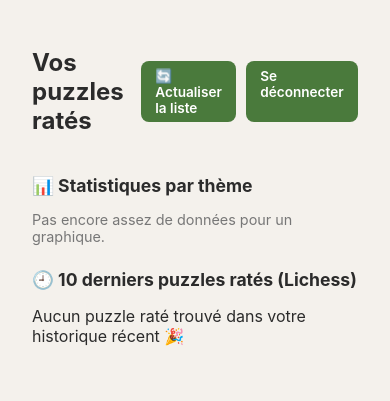
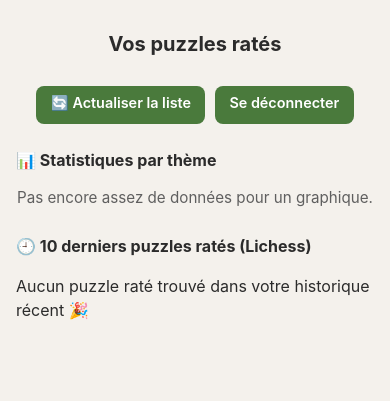
Before and after one commit to ycarissan/lichess_replay, a Flask app: template templates/puzzles.html in a window 390 px wide. Shown: the top 401 px of the page. Run offline with Flask 3, Linux system fonts and the light colour scheme; the template is opened without the code that fills it, so the values that code supplies are empty.

Commit message:
Améliorer la lisibilité (contraste WCAG AA, tailles de police)

```diff
--- a/static/style.css
+++ b/static/style.css
@@ -1,7 +1,11 @@
 * { box-sizing: border-box; }
 
+html { -webkit-text-size-adjust: 100%; }
+
 body {
-  font-family: -apple-system, "Segoe UI", Roboto, sans-serif;
+  font-family: -apple-system, "Segoe UI", Roboto, "Helvetica Neue", Arial, sans-serif;
+  font-size: 16px;
+  line-height: 1.5;
   background: #f4f1ec;
   color: #2b2b2b;
   margin: 0;
@@ -25,6 +29,8 @@ main {
 
 .topbar {
   display: flex;
+  flex-wrap: wrap;
+  gap: 0.8rem;
   justify-content: space-between;
   align-items: center;
   margin-bottom: 1.5rem;
@@ -41,14 +47,19 @@ h1 { font-size: 1.5rem; }
   text-decoration: none;
   font-weight: 600;
   margin-top: 1rem;
+  text-align: center;
+  /* zone tactile confortable sur mobile */
+  min-height: 44px;
+  line-height: 1.3;
 }
 
 .topbar-actions {
   display: flex;
+  flex-wrap: wrap;
   gap: 0.6rem;
 }
 
-.btn.small { padding: 0.4rem 0.9rem; font-size: 0.85rem; margin-top: 0; }
+.btn.small { padding: 0.5rem 0.9rem; font-size: 0.9rem; margin-top: 0; min-height: 38px; }
 .btn:hover { background: #3b6230; }
 
 .error {
@@ -62,8 +73,10 @@ h1 { font-size: 1.5rem; }
 
 .puzzle-card {
   display: flex;
+  flex-wrap: wrap;
   justify-content: space-between;
   align-items: center;
+  gap: 0.8rem;
   background: #fff;
   padding: 1rem 1.2rem;
   border-radius: 10px;
@@ -71,25 +84,27 @@ h1 { font-size: 1.5rem; }
   box-shadow: 0 1px 4px rgba(0,0,0,0.06);
 }
 
-.puzzle-info { display: flex; flex-direction: column; gap: 0.2rem; }
-.themes { color: #777; font-size: 0.85rem; }
+.puzzle-info { display: flex; flex-direction: column; gap: 0.2rem; min-width: 0; word-break: break-word; }
+.themes { color: #5f5f5f; font-size: 0.9rem; }
 
 .controls {
   display: flex;
+  flex-wrap: wrap;
   align-items: center;
   gap: 0.8rem;
   margin: 1rem 0;
 }
 
 .controls button {
-  padding: 0.5rem 1rem;
+  padding: 0.6rem 1.1rem;
   border-radius: 6px;
   border: 1px solid #ccc;
   background: #fff;
   cursor: pointer;
+  min-height: 44px;
 }
 
-.hint { color: #777; font-size: 0.9rem; }
+.hint { color: #5f5f5f; font-size: 0.95rem; }
 
 section { margin-bottom: 1.5rem; }
 section h2 { font-size: 1.1rem; margin-bottom: 0.6rem; }
@@ -97,9 +112,10 @@ section h2 { font-size: 1.1rem; margin-bottom: 0.6rem; }
 .box-badge {
   display: inline-block;
   background: #eef3ea;
-  color: #4a7a3c;
-  font-size: 0.78rem;
-  padding: 0.15rem 0.5rem;
+  color: #3b6230;
+  font-size: 0.85rem;
+  font-weight: 600;
+  padding: 0.2rem 0.6rem;
   border-radius: 999px;
   width: fit-content;
 }
@@ -125,6 +141,8 @@ section h2 { font-size: 1.1rem; margin-bottom: 0.6rem; }
   transition: opacity 0.3s ease, transform 0.3s ease;
   z-index: 1000;
   box-shadow: 0 4px 14px rgba(0,0,0,0.2);
+  max-width: calc(100vw - 2rem);
+  text-align: center;
 }
 
 .toast.toast-visible {
@@ -133,3 +151,32 @@ section h2 { font-size: 1.1rem; margin-bottom: 0.6rem; }
 }
 
 #themes-chart { max-width: 100%; }
+
+/* Échiquier fluide : occupe toute la largeur disponible, plafonné à 400px */
+.board-container {
+  width: 100%;
+  max-width: 400px;
+  margin: 0 auto;
+}
+
+/* --- Écrans étroits (smartphones) --- */
+@media (max-width: 600px) {
+  body { padding: 1rem; }
+
+  .center-box { padding: 1.5rem; margin: 2rem auto; }
+
+  h1 { font-size: 1.25rem; }
+  section h2 { font-size: 1rem; }
+
+  .topbar { flex-direction: column; align-items: stretch; }
+  .topbar h1 { text-align: center; }
+  .topbar-actions { justify-content: center; }
+
+  .puzzle-card { flex-direction: column; align-items: stretch; text-align: center; }
+  .puzzle-card .btn { width: 100%; margin-top: 0.4rem; }
+
+  .controls { justify-content: center; }
+  .controls button { flex: 1 1 auto; }
+
+  .hint { text-align: center; }
+}
```
